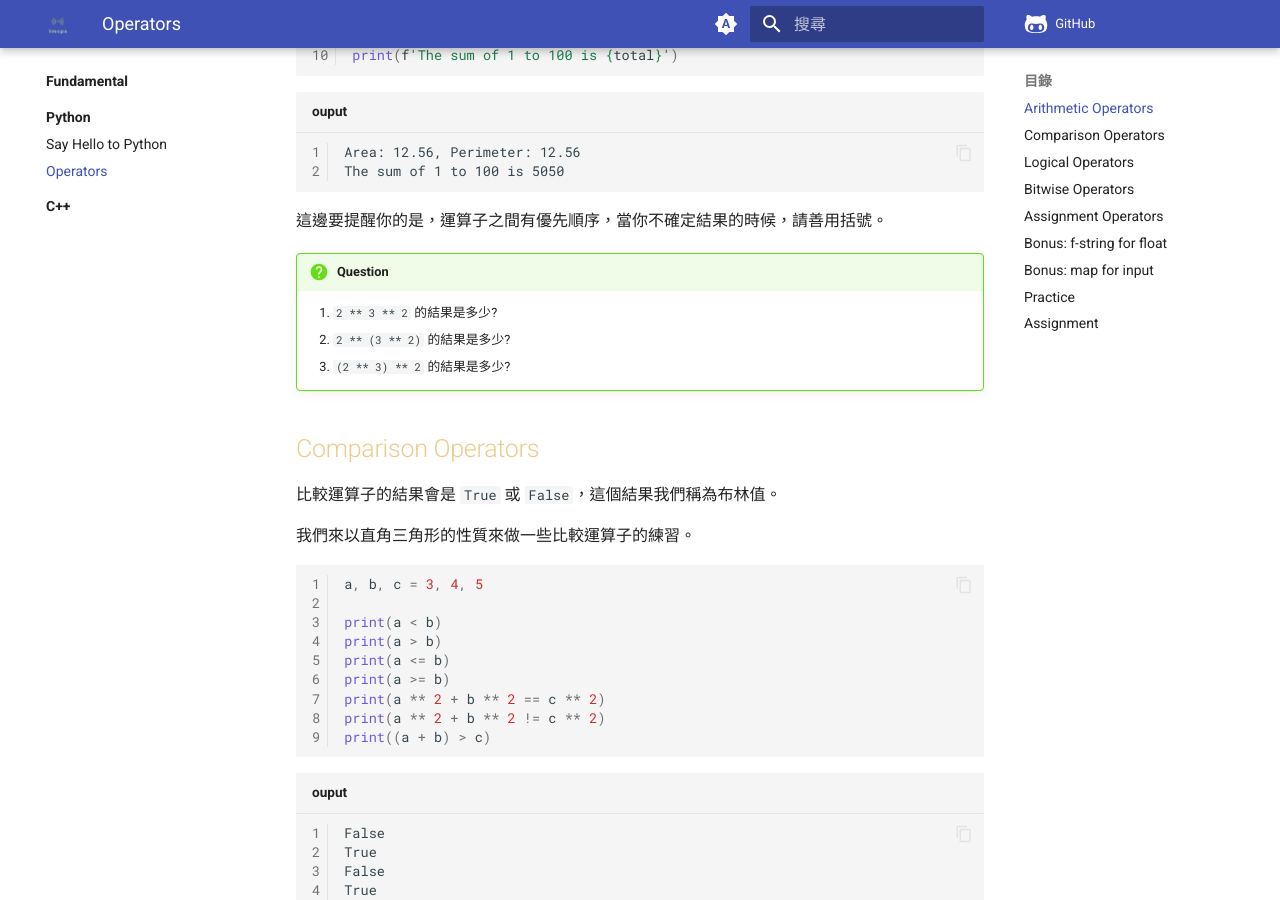
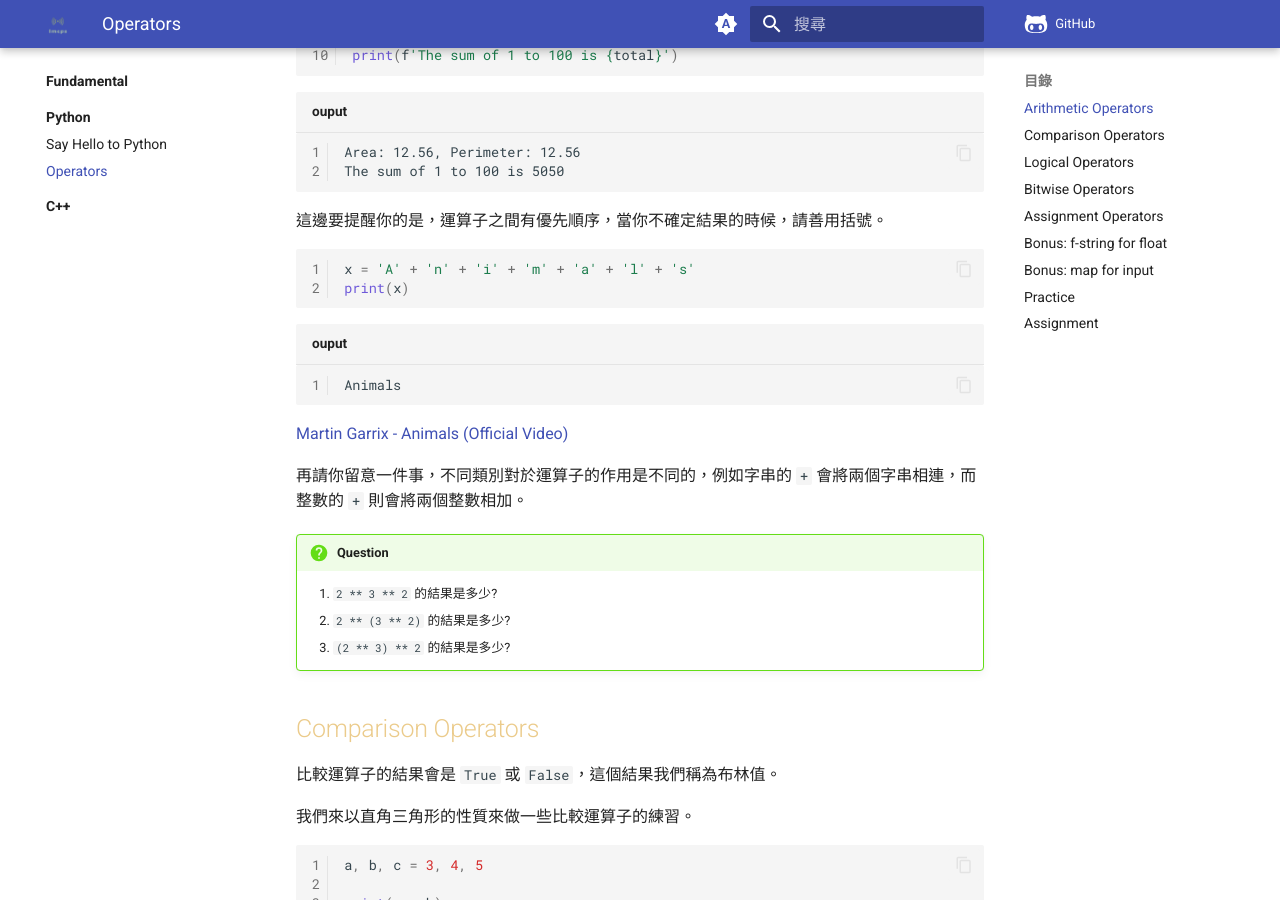
Before and after one commit to cheung4843/ZestAlgo, an MkDocs documentation site: the page built from docs/fundamental/python/operators.md, in a window 1280 px wide and 900 px high, scrolled down 1073 px. Built offline with MkDocs 1.6.1 and Material for MkDocs 9.7.7, drawn with Linux system fonts in a browser that asks for light colours; comment, search, counter and statistics services are not loaded; some of the changed text lies outside the part shown.

Commit message:
modify: operators.md
新增內容

````diff
--- a/docs/fundamental/python/operators.md
+++ b/docs/fundamental/python/operators.md
@@ -48,6 +48,19 @@ The sum of 1 to 100 is 5050
 ```
 
 這邊要提醒你的是，運算子之間有優先順序，當你不確定結果的時候，請善用括號。
+
+```python linenums="1"
+x = 'A' + 'n' + 'i' + 'm' + 'a' + 'l' + 's'
+print(x)
+```
+
+```linenums="1" title="ouput"
+Animals
+```
+
+[Martin Garrix - Animals (Official Video)](https://youtu.be/gCYcHz2k5x0?si=pbDn18__Mgf9jNdu)
+
+再請你留意一件事，不同類別對於運算子的作用是不同的，例如字串的 `+` 會將兩個字串相連，而整數的 `+` 則會將兩個整數相加。
 
 !!! question
     1. `2 ** 3 ** 2` 的結果是多少?
@@ -166,7 +179,7 @@ b=0b11
 1 0b1
 ```
 
-`&` 是位元的 `and`， `|` 是位元的 `or`， `^` 是位元的 `xor`， `~` 是位元的 `not`， `<<` 是位元的左移， `>>` 是位元的右移。
+`&` 是位元的 `and`， `|` 是位元的 `or`， `^` 是位元間的進行互斥或運算， `~` 是位元的 `not`， `<<` 是位元的左移， `>>` 是位元的右移。
 
 在往下之前，請你先想想我們該如何判斷一個數字是奇數還是偶數，我們可以用 `%` 來判斷，但是我們也可以用位元運算來判斷。
 
````
Also changed, not shown: other parts of docs/fundamental/python/operators.md (+1 -1 lines).
